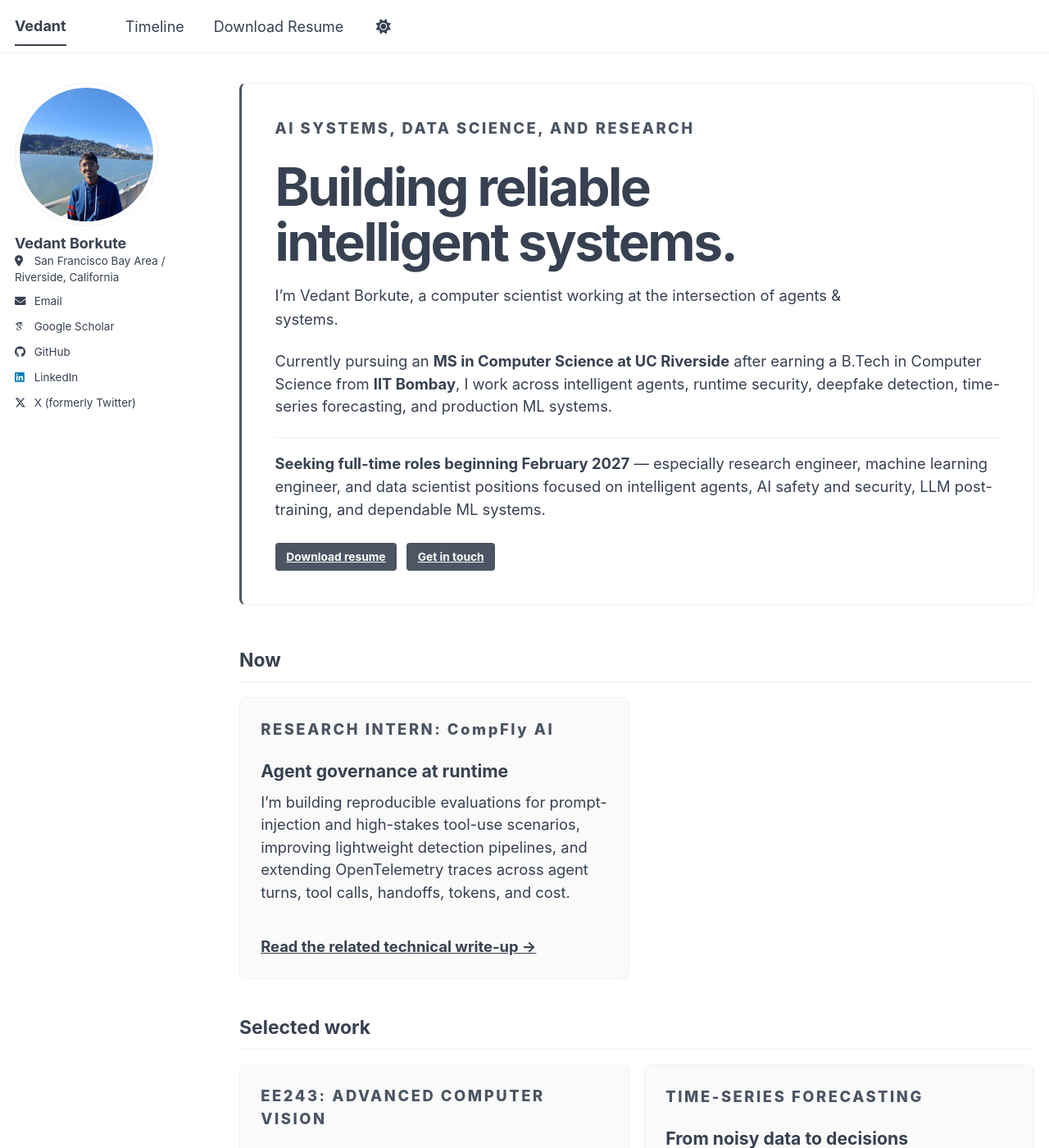
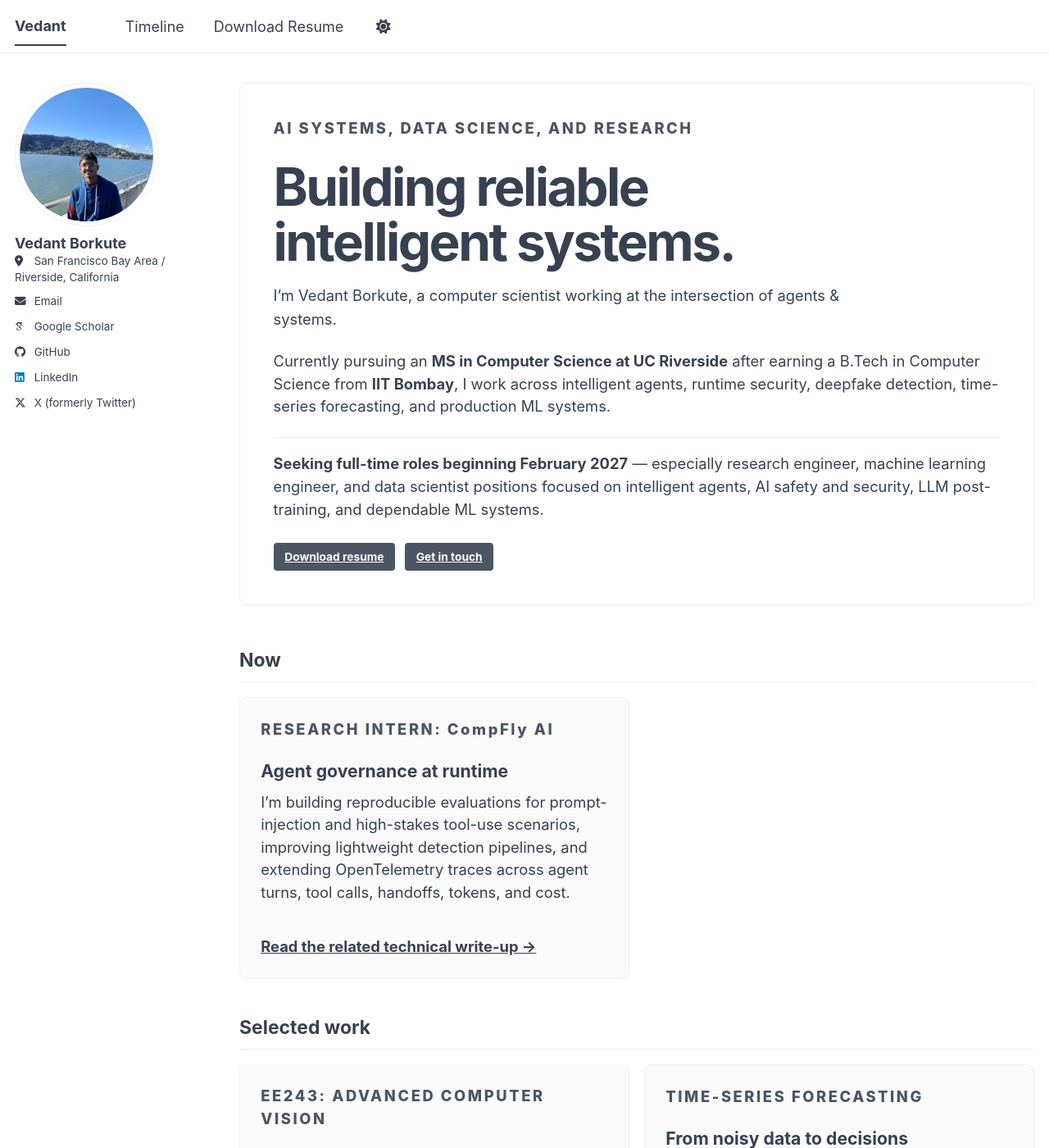
Before and after one commit to Vedant2100/vedant2100.github.io, a Jekyll site: the page built from _pages/about.md, in a window 1280 px wide and 1400 px high. Shown: the whole window at 82% size. Built offline with Jekyll 4.4.1, drawn with Linux system fonts in a browser that asks for light colours; some web fonts are replaced; a script bundle is joined from its source files by our own code; library files that are not in the unit come from our copies.

Commit message:
Remove hero accent border

```diff
--- a/assets/css/main.scss
+++ b/assets/css/main.scss
@@ -84,7 +84,6 @@
   margin: 0 0 3rem;
   padding: 2.25rem;
   border: 1px solid var(--global-border-color);
-  border-left: 3px solid var(--global-base-color);
   border-radius: 0.45rem;
   background: var(--global-bg-color);
 }
```
